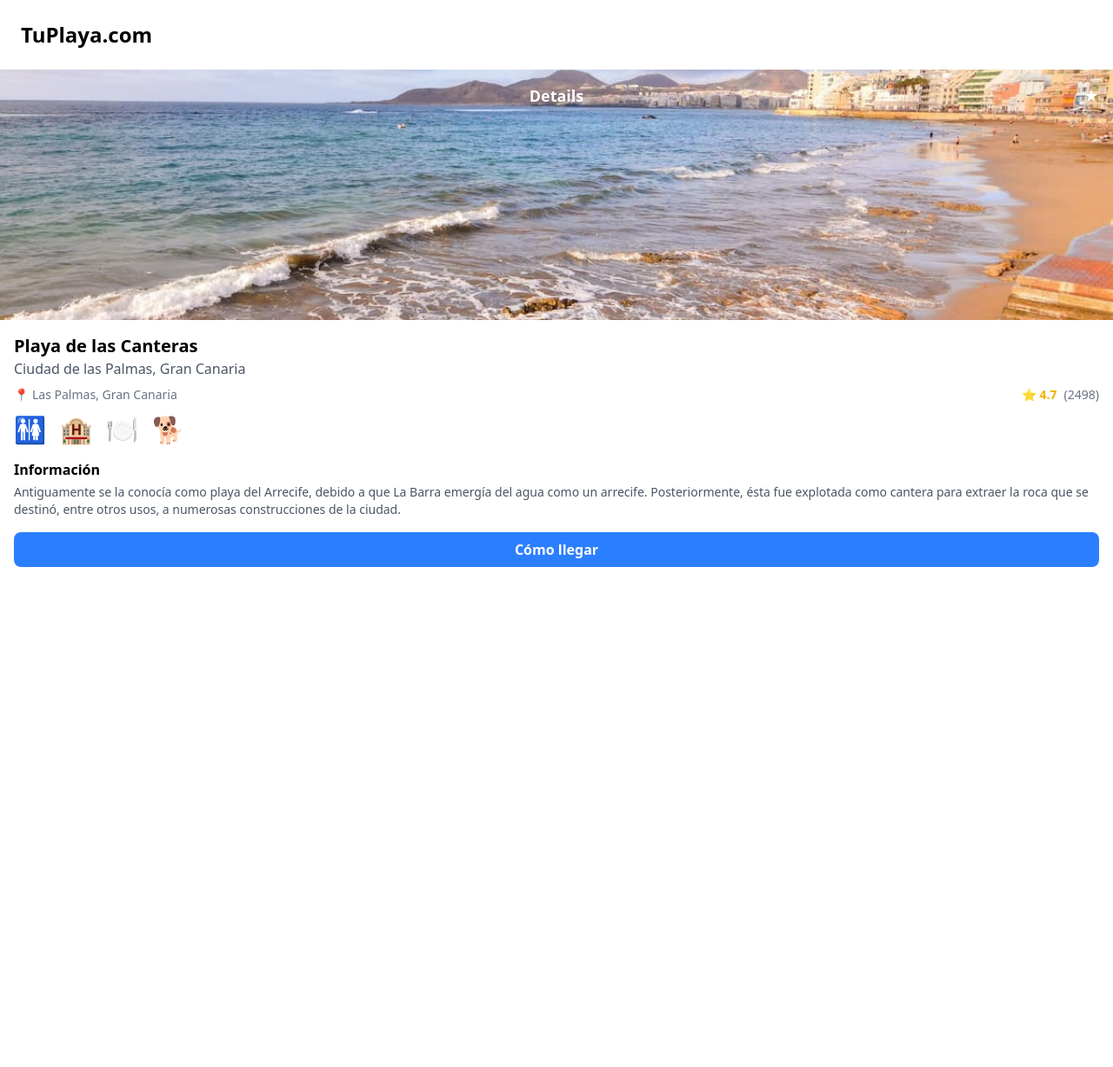
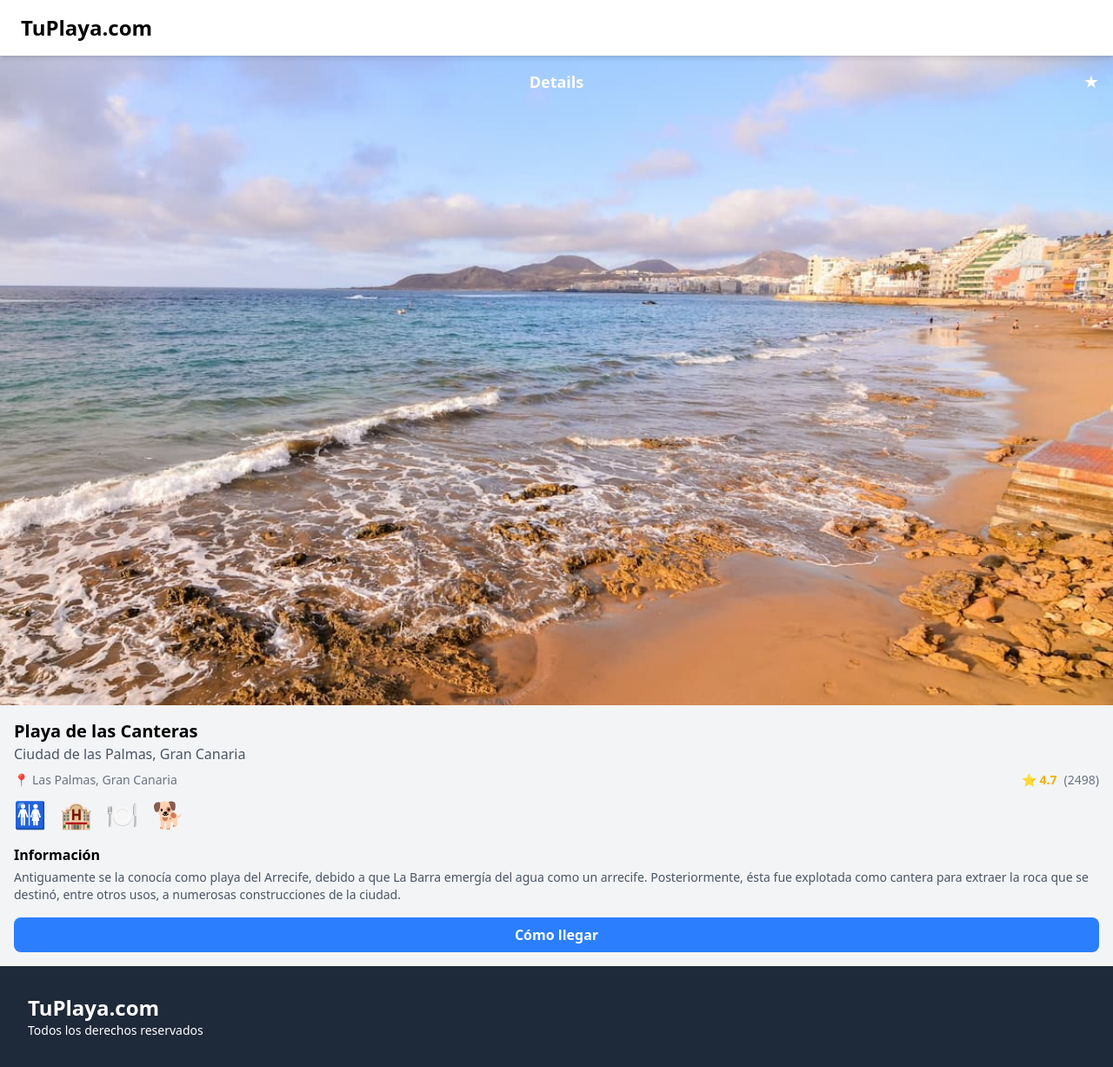
Before and after one commit to SergioAcostaTer/playa-front-angular, an Angular app: page / in a window 1280 px wide. Shown: the whole page at 87% size. Before the commit the page ends 800 px from the top, so only its background shows below. Built offline with nearby package versions, Linux system fonts and the light colour scheme.

Commit message:
some imporvement

```diff
--- a/src/app/app.component.html
+++ b/src/app/app.component.html
@@ -1,9 +1,8 @@
-
-
 <!-- Main Layout -->
-<main class="bg-gray-100 min-h-screen w-full flex flex-col items-center">
-  <app-header class="w-full"></app-header>
-  <app-beach-detail class="w-full h-[calc(100dvh-80px)]"></app-beach-detail>
+<main class="bg-gray-100 min-h-screen flex flex-col items-center justify-between relative">
+  <Header class="w-full sticky top-0 z-10 h-16"></Header>
+  <div class="flex-grow w-full">
+    <router-outlet class="w-full h-full"></router-outlet>
+  </div>
+  <Footer class="w-full bg-gray-800 text-white p-4"></Footer>
 </main>
-
-<router-outlet />
--- a/src/app/app.component.ts
+++ b/src/app/app.component.ts
@@ -2,10 +2,11 @@ import { Component } from '@angular/core';
 import { RouterOutlet } from '@angular/router';
 import { BeachDetailComponent } from './beach-detail/beach-detail.component';
 import { HeaderComponent } from "./header/header.component";
+import { FooterComponent } from './footer/footer.component';
 
 @Component({
   selector: 'app-root',
-  imports: [RouterOutlet, BeachDetailComponent, HeaderComponent],
+  imports: [RouterOutlet, HeaderComponent, FooterComponent],
   templateUrl: './app.component.html',
 })
 export class AppComponent {
--- a/src/app/app.routes.ts
+++ b/src/app/app.routes.ts
@@ -1,3 +1,6 @@
 import { Routes } from '@angular/router';
+import { BeachDetailComponent } from './beach-detail/beach-detail.component';
 
-export const routes: Routes = [];
+export const routes: Routes = [
+    {path: '', component: BeachDetailComponent}
+];
--- a/src/app/beach-detail/beach-detail.component.html
+++ b/src/app/beach-detail/beach-detail.component.html
@@ -1,10 +1,9 @@
-
-<!-- <body class="bg-gray-100 flex items-center justify-center min-h-screen"> -->
-    <div class="w-full bg-white shadow-lg overflow-hidden h-full">
+<!-- Featured Location Section -->
+<section class="w-full shadow-lg overflow-hidden">
     <div class="relative h-[40%]">
-            <img src="/las-canteras.jpg" alt="Playa de las Canteras" class="w-full h-full object-cover">
-            <div class="absolute top-4 left-0 right-0 text-center text-white font-semibold text-lg">Details</div>
-            <div class="absolute top-4 right-4 text-white text-xl">★</div>
+      <img src="/las-canteras.jpg" alt="Playa de las Canteras" class="w-full h-full object-cover" />
+      <div class="absolute top-4 left-0 right-0 text-center text-white font-semibold text-lg" aria-label="Details">Details</div>
+      <div class="absolute top-4 right-4 text-white text-xl" aria-label="Rating">★</div>
     </div>
     <div class="p-4">
       <h2 class="text-xl font-semibold">Playa de las Canteras</h2>
@@ -19,16 +18,17 @@
         </div>
       </div>
       <div class="flex gap-4 mt-3">
-                <span class="text-gray-600 text-3xl">🚻</span>
-                <span class="text-gray-600 text-3xl">🏨</span>
-                <span class="text-gray-600 text-3xl">🍽️</span>
-                <span class="text-gray-600 text-3xl">🐕</span>
+        <span class="text-gray-600 text-3xl" aria-label="Restroom facilities">🚻</span>
+        <span class="text-gray-600 text-3xl" aria-label="Hotel available">🏨</span>
+        <span class="text-gray-600 text-3xl" aria-label="Dining options">🍽️</span>
+        <span class="text-gray-600 text-3xl" aria-label="Dog friendly">🐕</span>
       </div>
       <h3 class="text-md font-semibold mt-4">Información</h3>
       <p class="text-gray-600 text-sm mt-1">
         Antiguamente se la conocía como playa del Arrecife, debido a que La Barra emergía del agua como un arrecife.
-                Posteriormente, ésta fue explotada como cantera para extraer la roca que se destinó, entre otros usos, a numerosas construcciones de la ciudad.
+        Posteriormente, ésta fue explotada como cantera para extraer la roca que se destinó, entre otros usos, a
+        numerosas construcciones de la ciudad.
       </p>
-            <button class="mt-4 w-full bg-blue-500 text-white py-2 rounded-lg font-semibold">Cómo llegar</button>
+      <button class="mt-4 w-full bg-blue-500 text-white py-2 rounded-lg font-semibold" aria-label="Get directions">Cómo llegar</button>
     </div>
-    </div>
+  </section>
--- /dev/null
+++ b/src/app/footer/footer.component.html
@@ -0,0 +1,5 @@
+<!-- Footer Component -->
+<footer class="w-full bg-gray-800 text-white p-4">
+    <h1 class="text-2xl font-bold">TuPlaya.com</h1>
+    <p class="text-sm">Todos los derechos reservados</p>
+</footer>
--- a/src/app/header/header.component.html
+++ b/src/app/header/header.component.html
@@ -1,4 +1,4 @@
 <!-- Header Component -->
-<header class="w-full sticky top-0 h-[80px] bg-white shadow-md flex items-center px-6">
+<header class="w-full h-full bg-white shadow-md flex items-center px-6">
     <h1 class="text-2xl font-bold">TuPlaya.com</h1>
-</header>
+  </header>
--- a/src/app/header/header.component.ts
+++ b/src/app/header/header.component.ts
@@ -1,7 +1,7 @@
 import { Component } from '@angular/core';
 
 @Component({
-  selector: 'app-header',
+  selector: 'Header',
   imports: [],
   templateUrl: './header.component.html',
 })
--- a/src/app/home/home.component.html
+++ /dev/null
@@ -1,8 +0,0 @@
-<div class="home">
-    <h1 class="text-3xl font-bold underline">
-        Hello world!
-      </h1>
-    <h1>Bienvenido a la aplicación</h1>
-    <h1>{{ title }}</h1>
-    <p>Este es el componente Home.</p>
-</div>
--- a/src/app/home/home.component.ts
+++ /dev/null
@@ -1,11 +0,0 @@
-import { Component } from '@angular/core';
-
-@Component({
-  selector: 'app-home',
-  imports: [],
-  templateUrl: './home.component.html',
-})
-
-export class HomeComponent {
-  title = 'Bienvenido TuPlaya.com'
-}
```
Also changed, not shown: src/app/footer/footer.component.ts (added, +10 -0 lines). Lines whose indentation alone changed are shown as unchanged.
